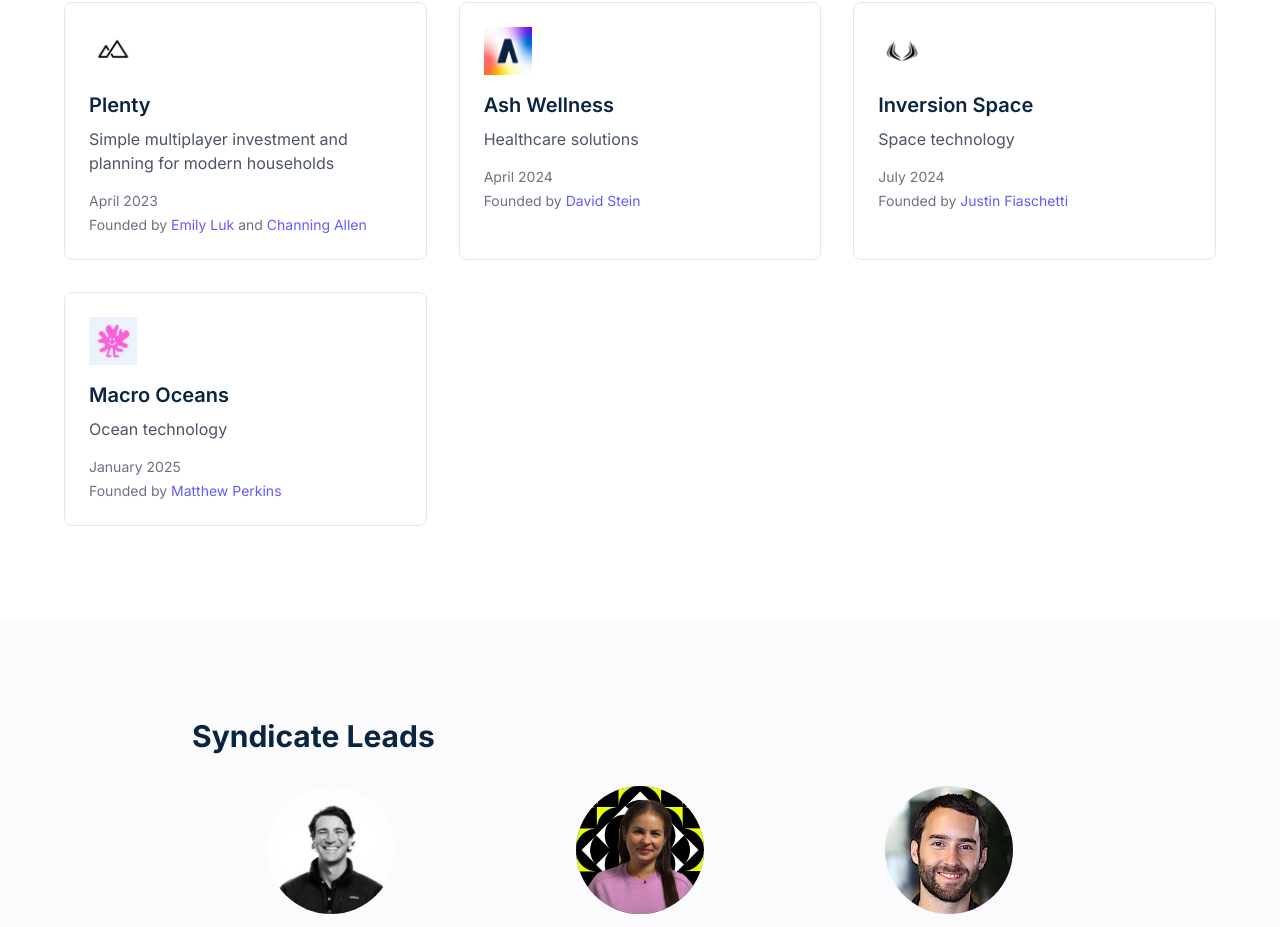
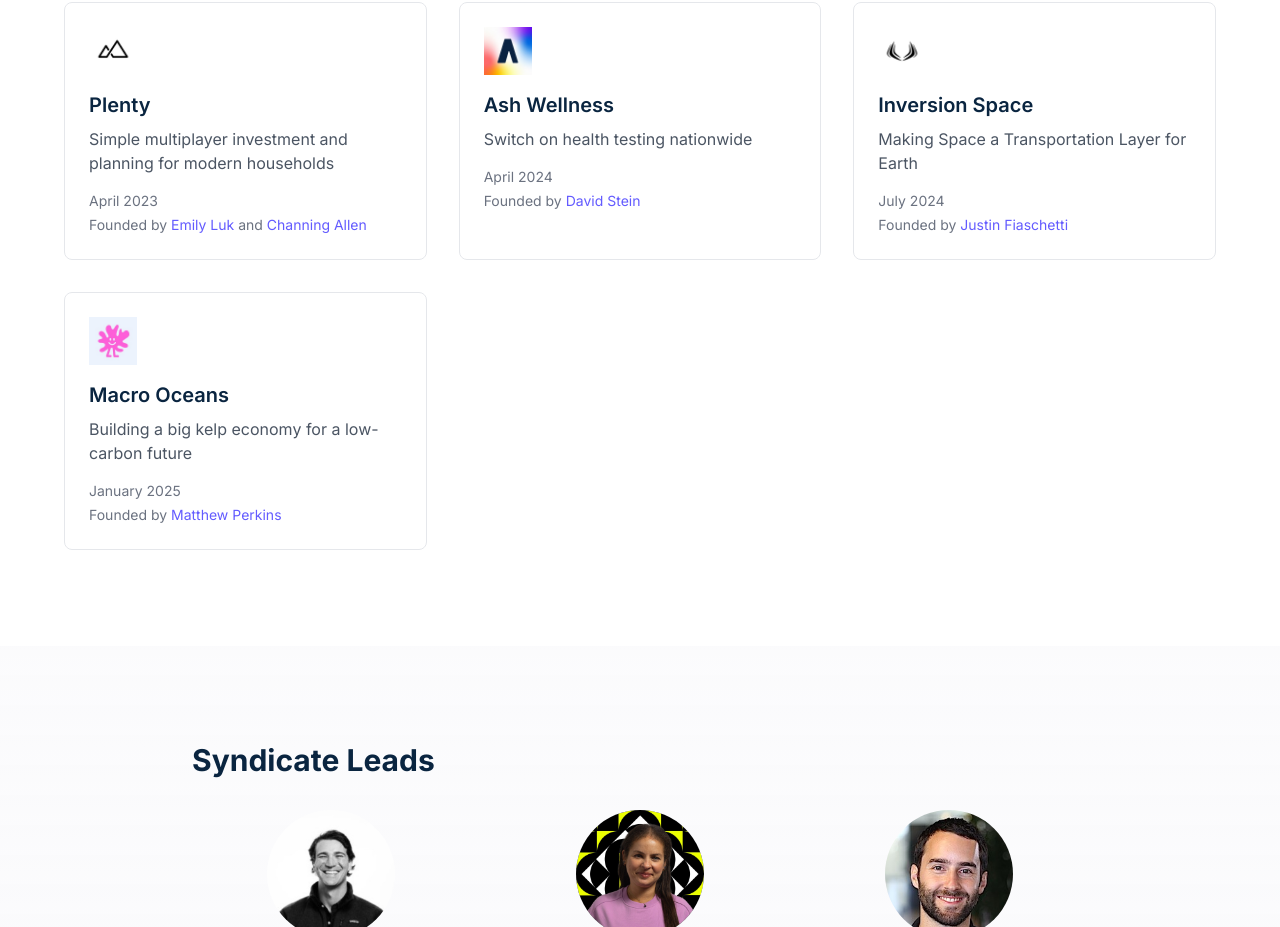
Before and after one commit to swissmilo/xtripe_website, a Next.js app: page / in a window 1280 px wide. Shown: the part 2096-3023 px from the top of the page. Built offline with nearby package versions, Linux system fonts and the light colour scheme.

Commit message:
portfolio descriptions

```diff
--- a/components/sections/Portfolio.tsx
+++ b/components/sections/Portfolio.tsx
@@ -93,7 +93,7 @@
     {
       name: "Ash Wellness",
       logo: "/logos/ash.jpeg",
-      description: "Healthcare solutions",
+      description: "Switch on health testing nationwide",
       date: "April 2024",
       founder: "David Stein",
       founderLinkedIn: "https://www.linkedin.com/in/davidstein100/",
@@ -102,7 +102,7 @@
     {
       name: "Inversion Space",
       logo: "/logos/inversion.jpeg",
-      description: "Space technology",
+      description: "Making Space a Transportation Layer for Earth",
       date: "July 2024",
       founder: "Justin Fiaschetti",
       founderLinkedIn: "https://www.linkedin.com/in/justin-fiaschetti-097b10166/",
@@ -111,7 +111,7 @@
     {
       name: "Macro Oceans",
       logo: "/logos/macro.jpeg",
-      description: "Ocean technology",
+      description: "Building a big kelp economy for a low-carbon future",
       date: "January 2025",
       founder: "Matthew Perkins",
       founderLinkedIn: "https://www.linkedin.com/in/mfperkins/",
```
